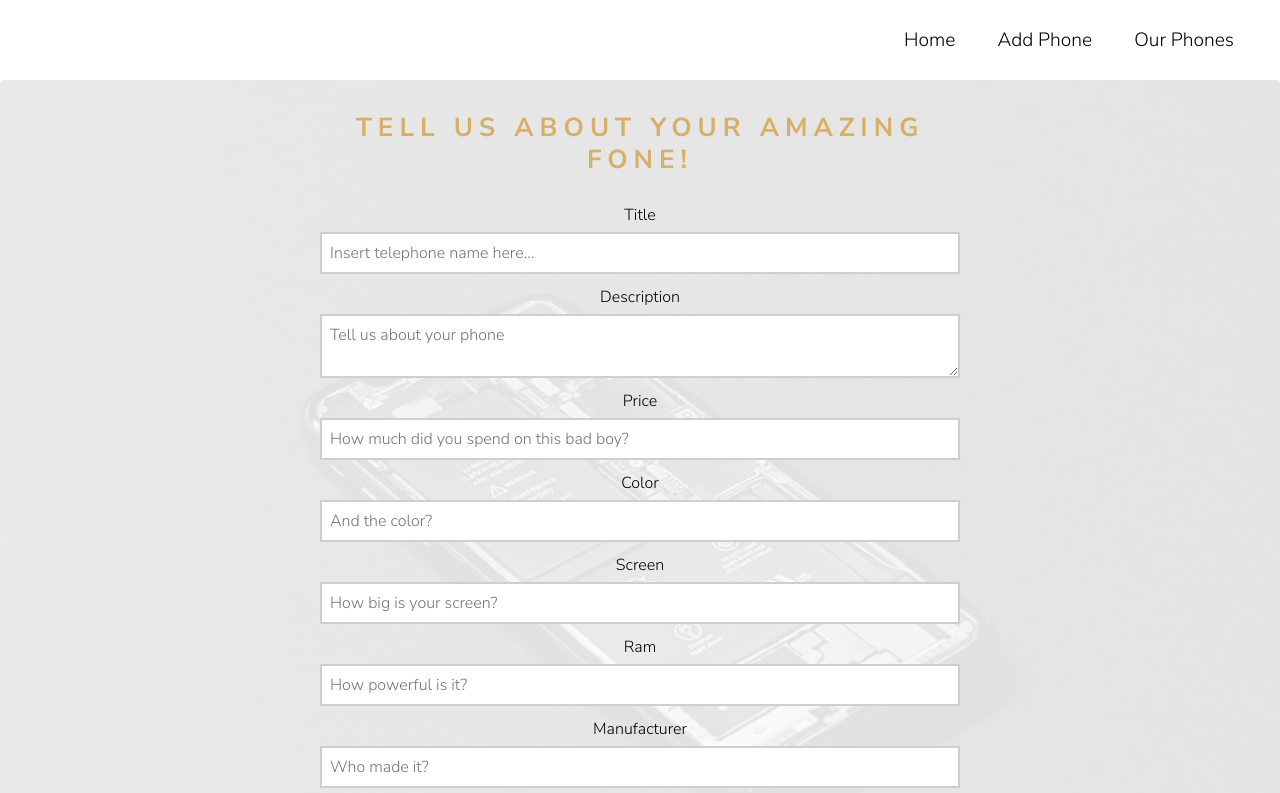
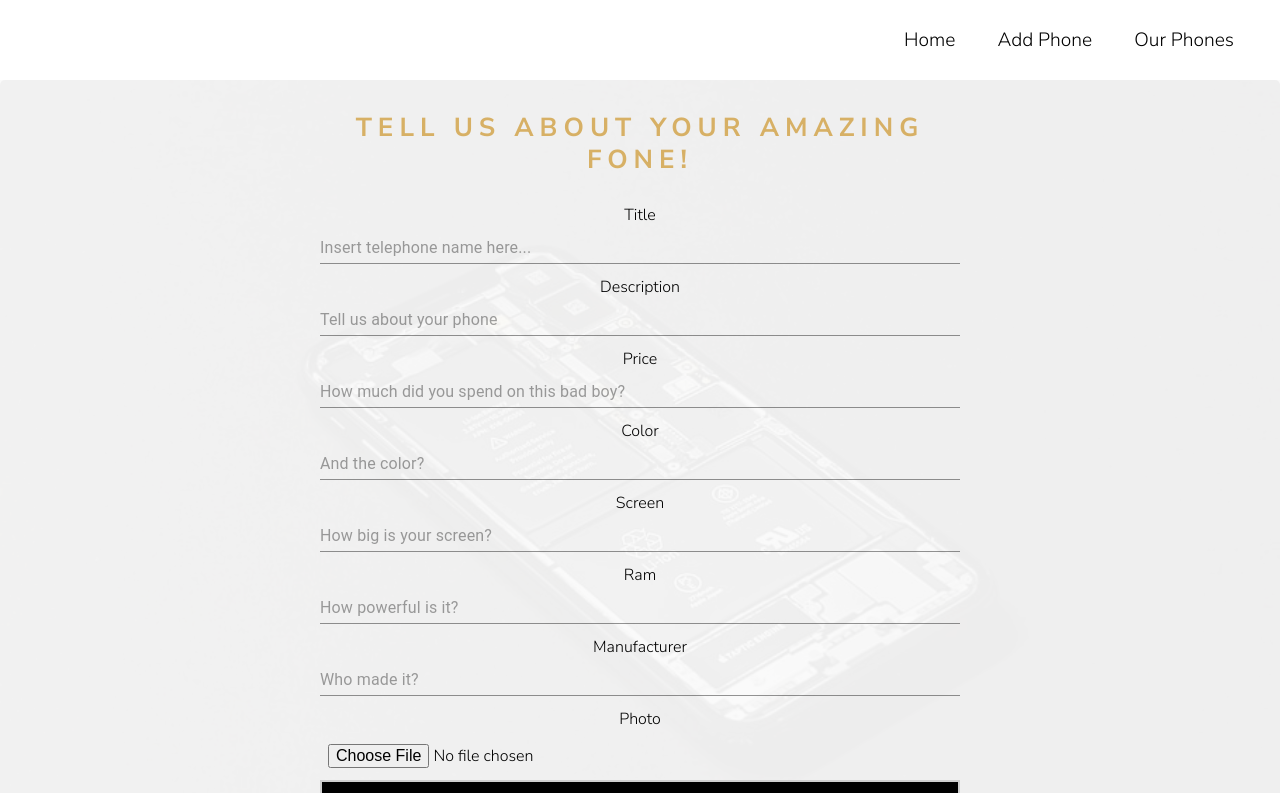
Before and after one commit to HaithamDesouky/fonefunzone, a React (Create React App) app in the folder client/: page /phone/create in a window 1280 px wide. Shown: the top 793 px of the page. Built offline with nearby package versions, Linux system fonts and the light colour scheme.

Commit message:
refactor text inputs

```diff
--- a/client/src/components/PhoneForm/PhoneForm.jsx
+++ b/client/src/components/PhoneForm/PhoneForm.jsx
@@ -1,36 +1,46 @@
 import React, { useState, useEffect } from 'react';
-import { placeHolderValues, initialFormValues } from './constants'
+import { placeHolderValues, initialFormValues } from './constants';
+import TextField from '@mui/material/TextField';
 import { useFormik } from 'formik';
-import * as Yup from 'yup'
+import * as Yup from 'yup';
 
-const PhoneForm = ({ createPhone, editPhone, data, editingActive, triggerEditPopover }) => {
+const PhoneForm = ({
+  createPhone,
+  editPhone,
+  data,
+  editingActive,
+  triggerEditPopover
+}) => {
   const [phonePhoto, setFormPhoto] = useState(null);
-  const [previewImage, setPreviewImage] = useState(null)
+  const [previewImage, setPreviewImage] = useState(null);
 
   const formik = useFormik({
     initialValues: data ? data : initialFormValues,
     validationSchema: Yup.object({
       title: Yup.string()
-        .min(2, "Must be 2 characters or more")
+        .min(3, 'Title must be 3 characters or more')
         .max(25, 'Name too long!'),
       description: Yup.string()
-        .min(10, "Hey! You can be more descriptive than that! At least 10 characters!")
-        .max(100, "We said be descriptive, but not that descriptive!")
+        .min(
+          10,
+          'Hey! You can be more descriptive than that! At least 10 characters!'
+        )
+        .max(100, 'We said be descriptive, but not that descriptive!')
     }),
-    onSubmit: (values) => {
-      values['photo'] = phonePhoto
-      console.log(values)
+    onSubmit: values => {
+      values['photo'] = phonePhoto;
+      console.log(values);
       if (editingActive) {
-        editPhone(values)
+        editPhone(values);
       } else {
-        createPhone(values)
+        createPhone(values);
       }
     }
   });
   useEffect(() => {
     if (data && Object.keys(data).length !== 0) {
       if (data.photo) {
-        setPreviewImage(data.photo)
+        setPreviewImage(data.photo);
       }
     }
   }, [data]);
@@ -38,16 +48,18 @@ const PhoneForm = ({ createPhone, editPhone, data, editingActive, triggerEditPop
   const handlePhotoInputChange = event => {
     const file = event.target.files[0];
     setFormPhoto(file);
-    setPreviewImage(URL.createObjectURL(file))
+    setPreviewImage(URL.createObjectURL(file));
   };
 
   const handlePopoverTrigger = () => {
-    triggerEditPopover()
-  }
+    triggerEditPopover();
+  };
 
-  return <form class="phone-form" onSubmit={formik.handleSubmit}>
+  return (
+    <form class="phone-form" onSubmit={formik.handleSubmit}>
       <label htmlFor="input-title">Title</label>
-    <input
+      <TextField
+        variant="standard"
         id="input-title"
         type="text"
         placeholder={placeHolderValues.title}
@@ -55,11 +67,13 @@ const PhoneForm = ({ createPhone, editPhone, data, editingActive, triggerEditPop
         value={formik.values.title}
         onChange={formik.handleChange}
         required
+        error={formik.errors.title}
+        helperText={formik.errors.title}
       />
-    {formik.errors.title && <p className="form-error">{formik.errors.title}</p>}
 
       <label htmlFor="input-description">Description</label>
-    <textarea
+      <TextField
+        variant="standard"
         id="input-description"
         type="text"
         placeholder={placeHolderValues.description}
@@ -67,11 +81,14 @@ const PhoneForm = ({ createPhone, editPhone, data, editingActive, triggerEditPop
         value={formik.values.description}
         onChange={formik.handleChange}
         required
+        error={formik.errors.description}
+        helperText={formik.errors.description}
+        multiline
       />
-    {formik.errors.description && <p className="form-error">{formik.errors.description}</p>}
 
       <label htmlFor="input-price">Price</label>
-    <input
+      <TextField
+        variant="standard"
         id="input-price"
         type="text"
         placeholder={placeHolderValues.price}
@@ -81,7 +98,8 @@ const PhoneForm = ({ createPhone, editPhone, data, editingActive, triggerEditPop
       />
 
       <label htmlFor="input-color">Color</label>
-    <input
+      <TextField
+        variant="standard"
         id="input-color"
         type="text"
         placeholder={placeHolderValues.color}
@@ -91,7 +109,8 @@ const PhoneForm = ({ createPhone, editPhone, data, editingActive, triggerEditPop
       />
 
       <label htmlFor="input-screen">Screen</label>
-    <input
+      <TextField
+        variant="standard"
         id="input-screen"
         type="text"
         placeholder={placeHolderValues.screen}
@@ -101,7 +120,8 @@ const PhoneForm = ({ createPhone, editPhone, data, editingActive, triggerEditPop
       />
 
       <label htmlFor="input-ram">Ram</label>
-    <input
+      <TextField
+        variant="standard"
         id="input-ram"
         type="text"
         placeholder={placeHolderValues.ram}
@@ -111,7 +131,8 @@ const PhoneForm = ({ createPhone, editPhone, data, editingActive, triggerEditPop
       />
 
       <label htmlFor="input-manufacturer">Manufacturer</label>
-    <input
+      <TextField
+        variant="standard"
         id="input-manufacturer"
         type="text"
         placeholder={placeHolderValues.manufacturer}
@@ -122,14 +143,23 @@ const PhoneForm = ({ createPhone, editPhone, data, editingActive, triggerEditPop
 
       <label htmlFor="input-photo">Photo</label>
       {phonePhoto && <img src={previewImage} alt="Preview" />}
-    <input type="file" name="photo" onChange={handlePhotoInputChange} />
-    <button className='primary-button' type='submit'>
+      <input
+        id="file-input-photo"
+        type="file"
+        name="photo"
+        onChange={handlePhotoInputChange}
+      />
+      <button className="primary-button" type="submit">
         {editingActive ? 'Edit Phone' : 'Create Phone'}
       </button>
 
-    {editingActive && <button className='warning-button' onClick={handlePopoverTrigger}>Cancel Edit</button>}
-
+      {editingActive && (
+        <button className="warning-button" onClick={handlePopoverTrigger}>
+          Cancel Edit
+        </button>
+      )}
     </form>
-}
+  );
+};
 
 export default PhoneForm;
--- a/client/src/styles/components/EditPopover.scss
+++ b/client/src/styles/components/EditPopover.scss
@@ -21,7 +21,7 @@
   margin-top: 25px;
 
   form {
-    background-color: rgba(215, 176, 101, 0.7);
+    background-color: rgba(215, 176, 101, 0.8);
     padding: 24px;
     border-radius: 16px;
   }
--- a/client/src/styles/components/PhoneForm.scss
+++ b/client/src/styles/components/PhoneForm.scss
@@ -1,9 +1,4 @@
 .phone-form {
-  input,
-  textarea {
-    background: $primary-white;
-  }
-
   img {
     width: 200px;
     height: 200px;
@@ -24,3 +19,7 @@
   font-size: 15px;
   margin-top: 4px;
 }
+
+#file-input-photo {
+  border: none;
+}
--- a/client/src/styles/views/PhoneCreate.scss
+++ b/client/src/styles/views/PhoneCreate.scss
@@ -11,7 +11,7 @@
 }
 
 .phone-form-wrapper {
-  background: rgba(250, 250, 250, 0.9);
+  background: rgba(250, 250, 250, 0.95);
   padding: 32px 25%;
 
   h1 {
```
Lines whose indentation alone changed are shown as unchanged.
